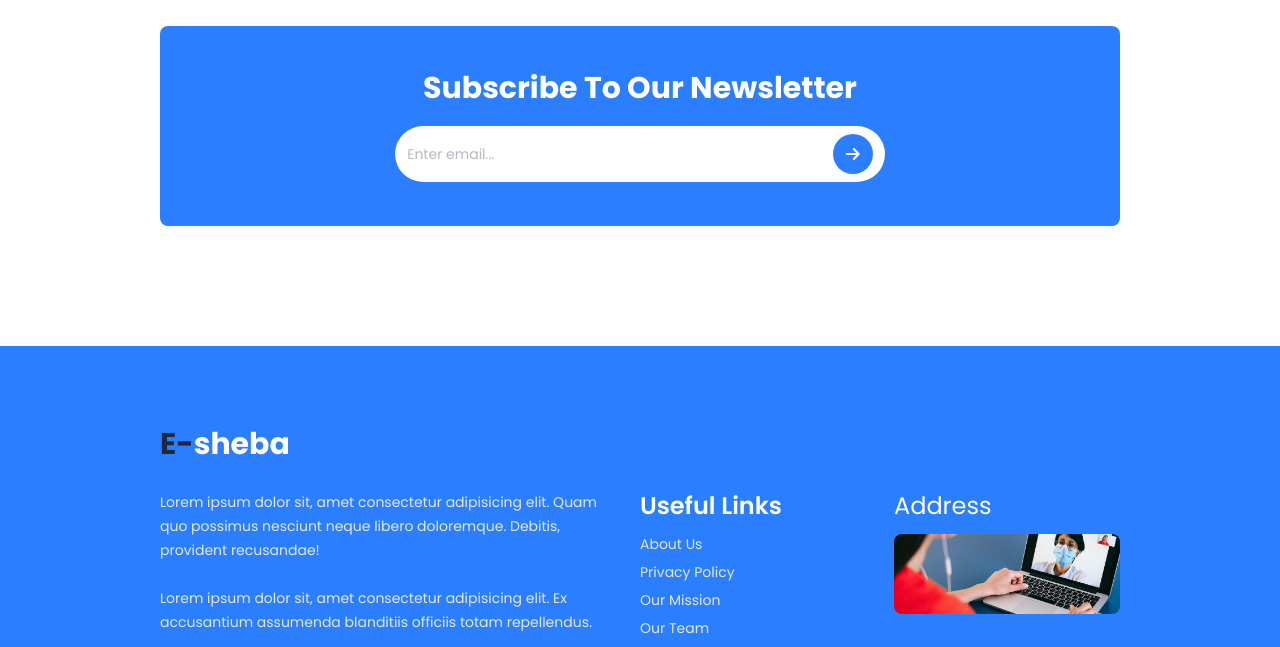
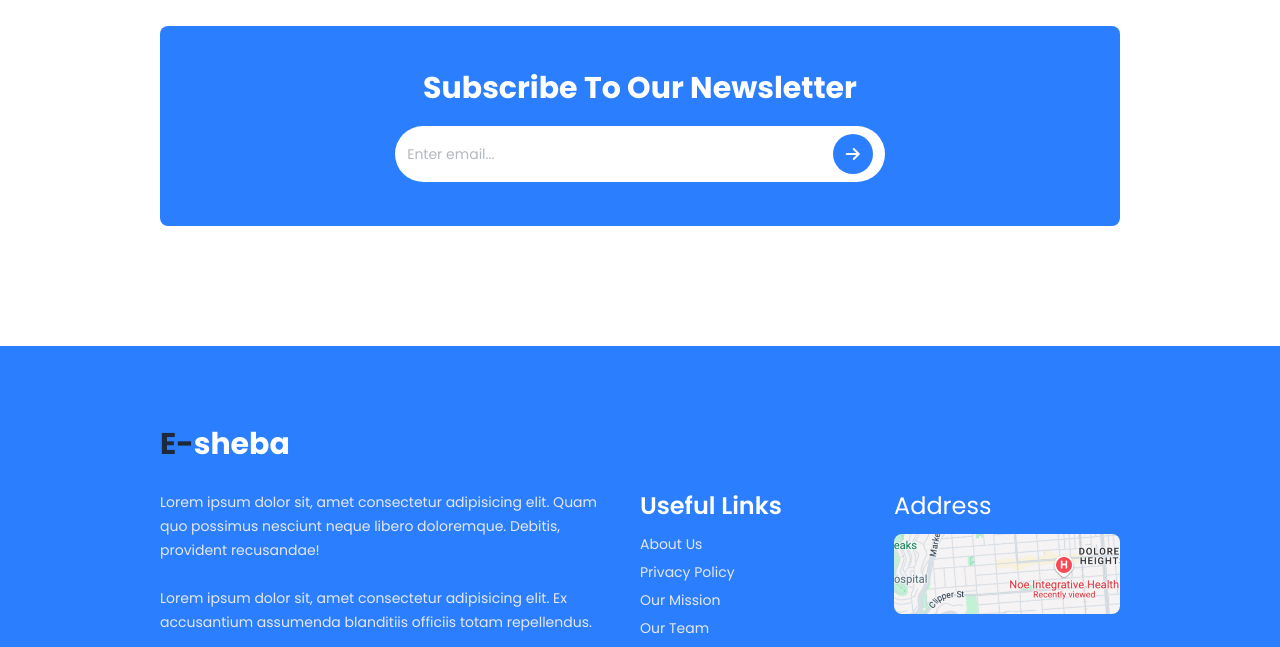
Before and after one commit to agwebryanmuna/E-sheba, a website: page index.html in a window 1280 px wide. Shown: the part 2933-3580 px from the top of the page. Drawn offline with nearby package versions, Linux system fonts and the light colour scheme.

Commit message:
Updated README file

```diff
--- a/index.html
+++ b/index.html
@@ -601,7 +601,7 @@
               Address
             </h5>
             <img
-              src="./images/future_image.jpg"
+              src="./images/map.png"
               alt="Location"
               class="h-40 rounded-lg object-cover w-full mt-3 md:h-20"
             />
```
Also changed, not shown: README.md, images/map.png (added), mobile-hero.png (added), 1 other file.
